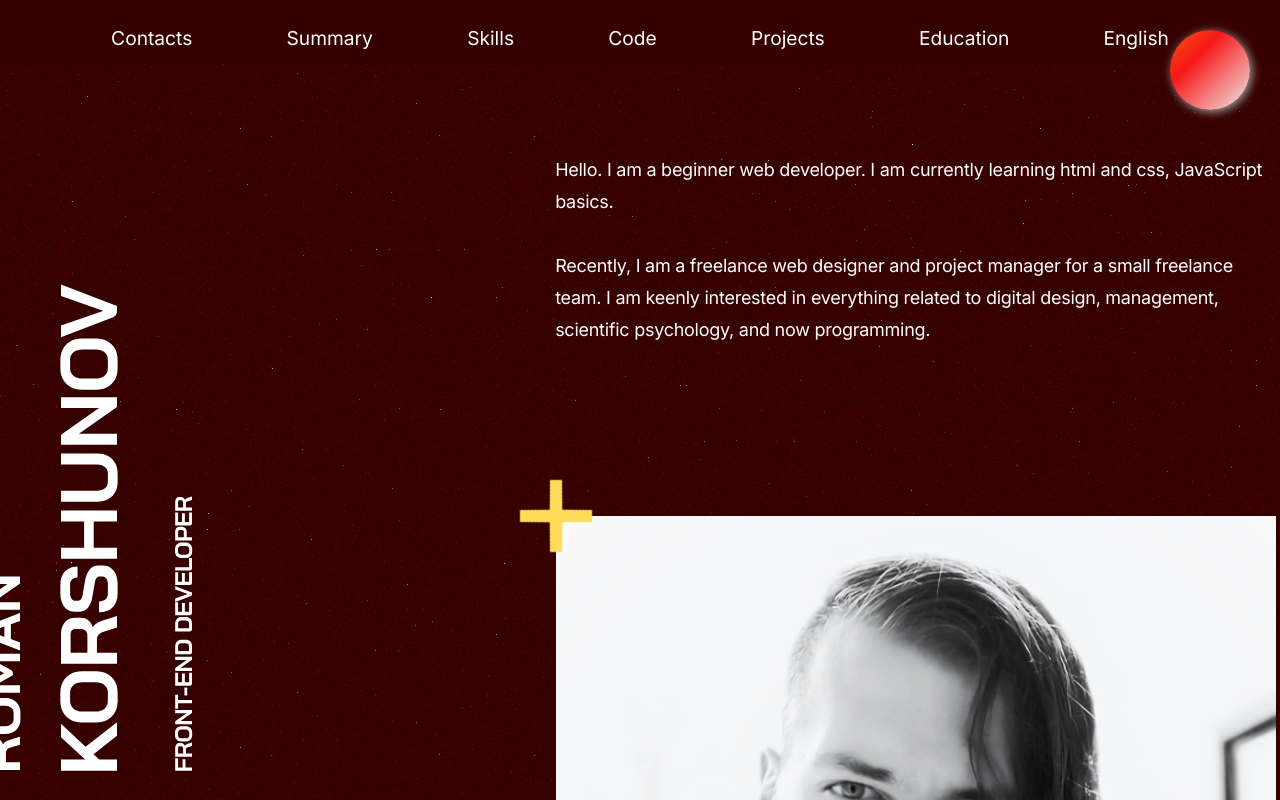
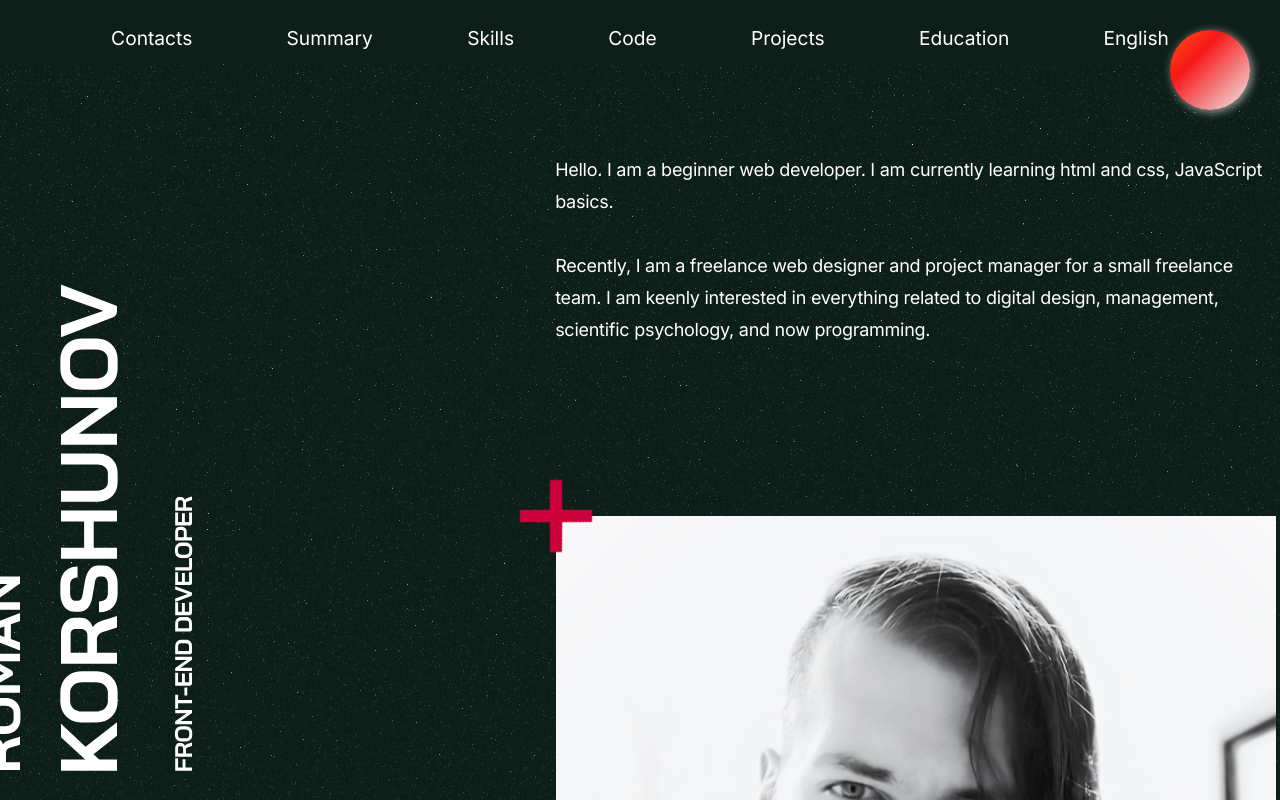
Before and after one commit to skoll-vald/rsschool-cv, a plain HTML site: page index.html in a window 1280 px wide. Shown: the top 800 px of the page. Drawn offline with Linux system fonts and the light colour scheme; a web font is replaced by a local one.

Commit message:
refactor: rewrite colour randomizer from rgb to hsla to fix unwanted behavior with washy colours

```diff
--- a/index.html
+++ b/index.html
@@ -130,7 +130,7 @@
                             </li>
                             <li class="projects-item">
                                 <p class="project-date">December 2022</p>
-                                <a href="" target="_blank" class="project-name">HTML/CSS CV</a>
+                                <a href="https://skoll-vald.github.io/rsschool-cv/" target="_blank" class="project-name">HTML/CSS CV</a>
                                 <p class="project-descr">In this part of the assignment, the task was to make up a CV. The content of this page could be based on data that was added to the markdown document created during the previous task. This data could be changed, supplemented, edited. In addition to the text on the page, it was necessary to add my photo or avatar..<br><br>The score for the task has not yet been received</p>
                             </li>
                             <li class="projects-item">
--- a/script.js
+++ b/script.js
@@ -1,40 +1,50 @@
-const subcolour = document.querySelector('#random');
-const colour = document.querySelector('#random');
+// DOM Elements
+const button = document.querySelector('#random');
 
-function getRandomIntInclusive(min, max) {
-    min = Math.ceil(min);
-    max = Math.floor(max);
-    return Math.floor(Math.random() * (max - min + 1)) + min; //Максимум и минимум включаются
+// Generate random number
+const getRandomNumber = (low, high) => {
+	const r = Math.floor(Math.random() * (high - low + 1)) + low;
+	return r;
 }
 
-function rndmsubcolor() {
-    let subrgb = [1, 1, 1];
-    subrgb[0] = Math.floor(Math.random() * 100);
-    subrgb[1] = Math.floor(Math.random() * 100);
-    subrgb[2] = Math.floor(Math.random() * 100);
-    return subrgb;
-    }
+// Get random hsla value
+const getRandomColor = (h,s,l,a) => {
+	var hue = getRandomNumber(h[0], h[1]);
+	var saturation = getRandomNumber(s[0], s[1]);
+	var lightness = getRandomNumber(l[0], l[1]);
+	var alpha = getRandomNumber(a[0] * 100, a[1] * 100) / 100;
 
-subcolour.addEventListener('click', function () {
-    const tempsubcolor = rndmsubcolor();
-    const newsubcolor = `rgb(${tempsubcolor[0]},${tempsubcolor[1]},${tempsubcolor[2]})`;
-    const newcolor = `rgb(${220 - tempsubcolor[0]},${220 - tempsubcolor[1]},${220 - tempsubcolor[2]})`;
-    document.documentElement.style.setProperty('--subprimary', newsubcolor);
-    document.documentElement.style.setProperty('--primary', newcolor);
-});
-/*
-function rndmcolor() {
-    let rgb = [1, 1, 1];
-    rgb[0] = Math.floor(getRandomIntInclusive(150, 200));
-    rgb[1] = Math.floor(getRandomIntInclusive(150, 200));
-    rgb[2] = Math.floor(getRandomIntInclusive(150, 200));
-    return rgb;
+	return {
+		h: hue,
+		s: saturation,
+		l: lightness,
+		a: alpha,
+		hslaValue: getHSLAColor(hue, saturation, lightness, alpha)
+	}
 }
 
-colour.addEventListener('click', function () {
-    const tempcolor = rndmcolor();
-    const newcolor = `rgb(${tempcolor[0]},${tempcolor[1]},${tempcolor[2]})`;
-    document.documentElement.style.setProperty('--primary', newcolor);
+// format hsla value
+function getHSLAColor(h, s, l, a) {
+    return `hsla(${h}, ${s}%, ${l}%, ${a})`;
+}
 
+// ranges for each value in hsla
+const h_range = [0, 360];
+const s_range = [100, 100];
+const l_range = [40, 40];
+const a_range = [1, 1];
+
+// assign random hsla values and get complement
+const changeTheme = () => {
+	const color = getRandomColor(h_range, s_range, l_range, a_range);
+	const complement = getHSLAColor(color.h - 180, 120 - color.s, 60 - color.l, color.a);
+	document.documentElement.style.setProperty('--subprimary', complement);
+    document.documentElement.style.setProperty('--primary', color.hslaValue);
+}
+
+// assign to button click and onload
+button.addEventListener('click', () => {
+	changeTheme();
 });
-*/
+
+changeTheme();
```
